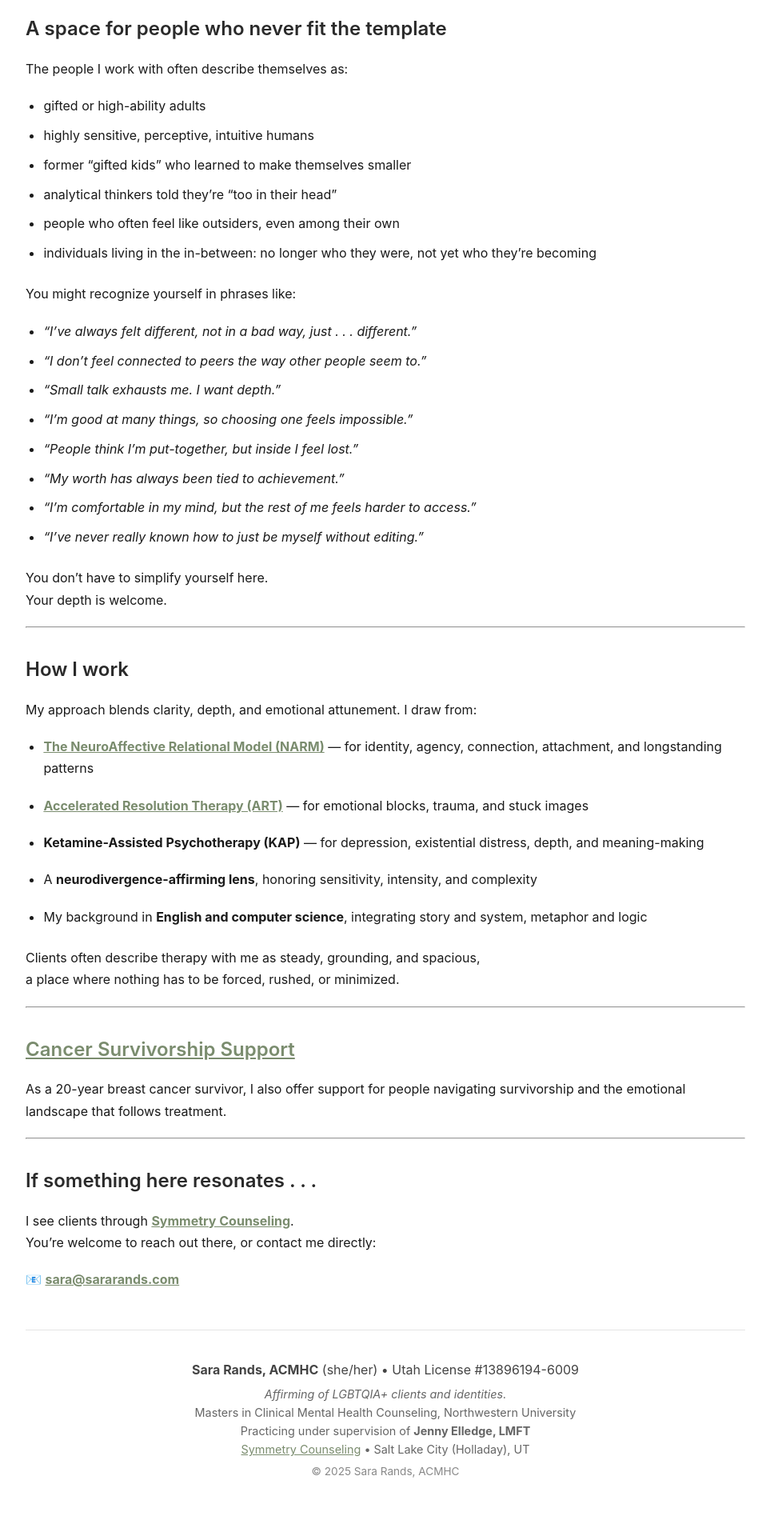
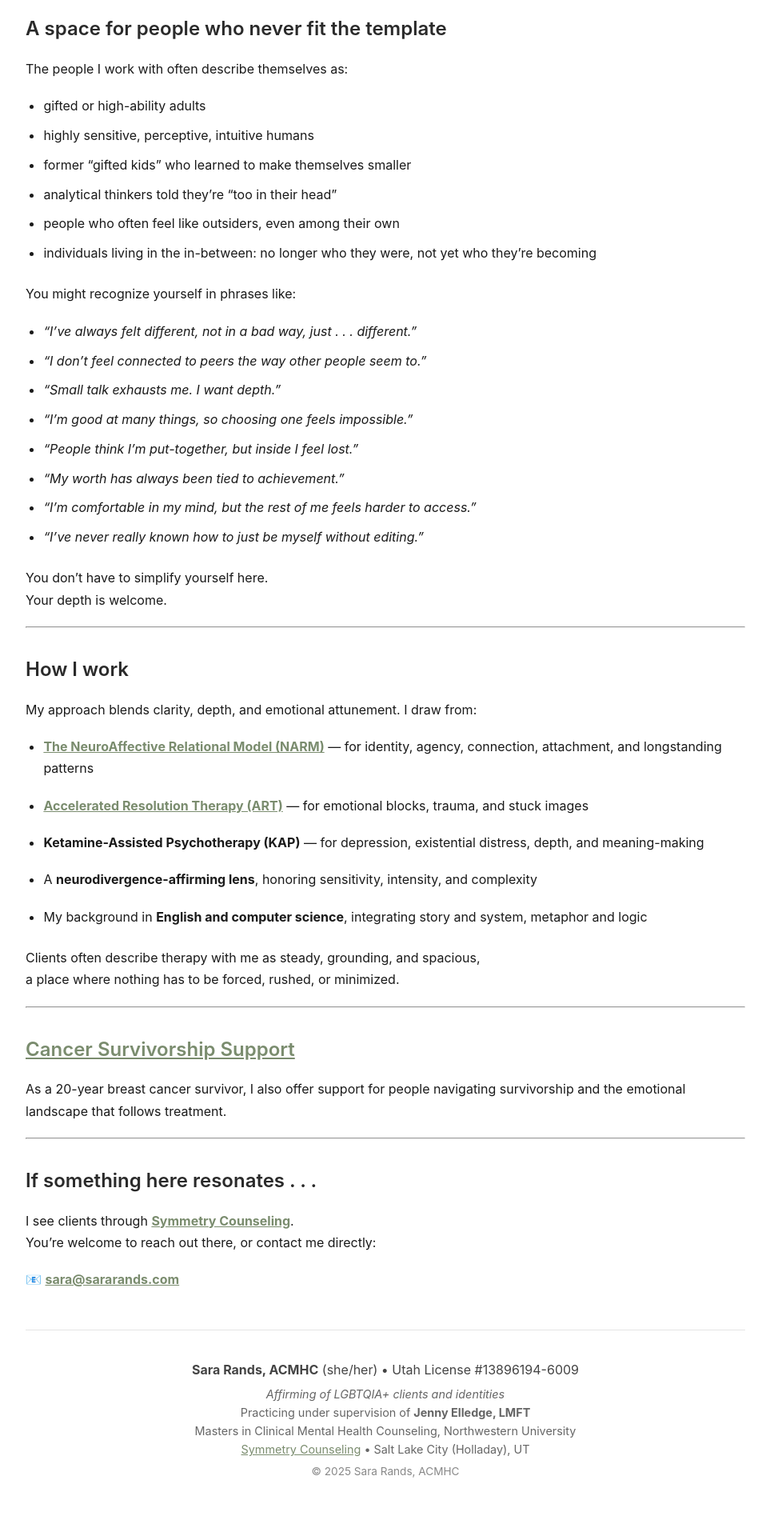
Before and after one commit to SaraRands/sararands-site, a Jekyll site: the page built from index.md, in a window 1280 px wide. Shown: the part 2085-4005 px from the top of the page at 80% size, without its empty margins (158-1121 px from the left). Built offline with Jekyll 4.4.1, drawn with Linux system fonts in a browser that asks for light colours.

Commit message:
redirect url

```diff
--- a/_config.yml
+++ b/_config.yml
@@ -5,6 +5,5 @@
 
 markdown: kramdown
 permalink: /blog/:title/
-baseurl: "/sararands-site"
 kramdown:
   input: GFM
--- a/_layouts/default.html
+++ b/_layouts/default.html
@@ -164,10 +164,10 @@
       </p>
 
       <p class="footer-credentials">
-        <em>Affirming of LGBTQIA+ clients and identities.</em><br>
+      <em>Affirming of LGBTQIA+ clients and identities</em><br>
+        Practicing under supervision of <strong>Jenny Elledge, LMFT</strong><br>
         Masters in Clinical Mental Health Counseling, Northwestern University<br>
-        Practicing under supervision of <strong>Jenny Elledge, LMFT</strong><br>
-        <a href="https://symcounseling.com/sara-rands" target="_blank" rel="noopener noreferrer">Symmetry Counseling</a> • Salt Lake City (Holladay), UT<br>
+        <a href="https://symcounseling.com/sara-rands" target="_blank" rel="noopener noreferrer">Symmetry Counseling</a> • Salt Lake City (Holladay), UT
       </p>
 
       <p class="footer-copy">
```
